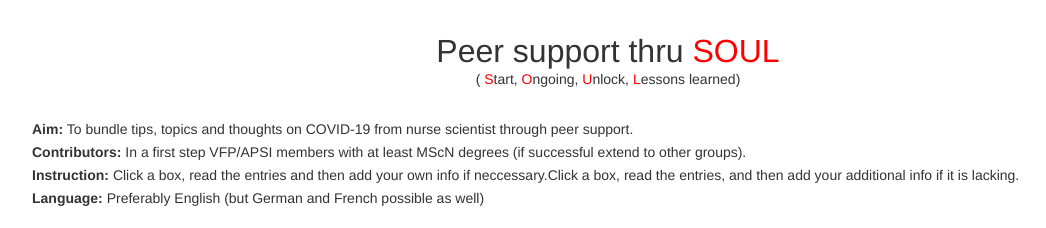
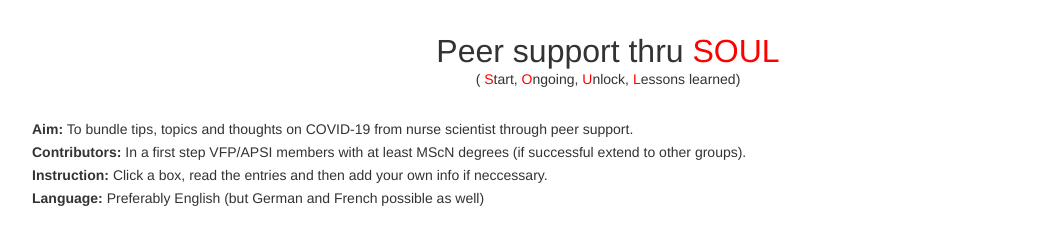
Before and after one commit to ulerch/CoronavirusWiki, a Django app: template wiki/templates/wiki/index.html in a window 1280 px wide. Shown: the part 65-293 px from the top of the page, without its empty margins (32-1078 px from the left). Run offline with Django 3.2, Linux system fonts and the light colour scheme; the template is opened without the code that fills it, so the values that code supplies are empty; parts of the project's set-up code (start-up, migrations or seed data) failed here and were passed over; some libraries are stand-ins or nearby versions.

Commit message:
Eliminate double text on start page

```diff
--- a/wiki/templates/wiki/index.html
+++ b/wiki/templates/wiki/index.html
@@ -11,7 +11,7 @@
   </p>
   <p><b>Aim:</b> To bundle tips, topics and thoughts on COVID-19 from nurse scientist through peer support.</p>
   <p><b>Contributors:</b> In a first step VFP/APSI members with at least MScN degrees (if successful extend to other groups).</p>
-  <p><b>Instruction:</b> Click a box, read the entries and then add your own info if neccessary.Click a box, read the entries, and then add your additional info if it is lacking.</p>
+  <p><b>Instruction:</b> Click a box, read the entries and then add your own info if neccessary.</p>
   <p><b>Language:</b> Preferably English (but German and French possible as well)</p>
     <table class="matrix">
       <thead>
```
